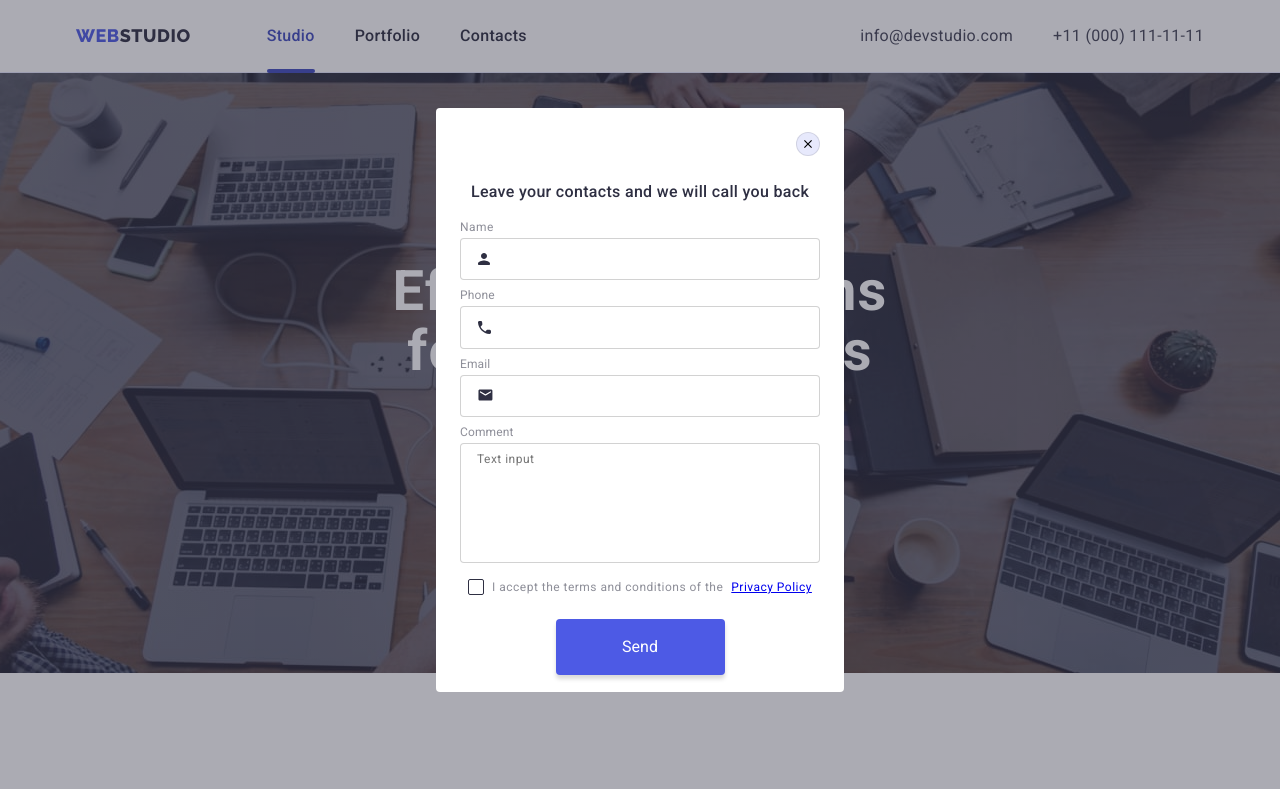
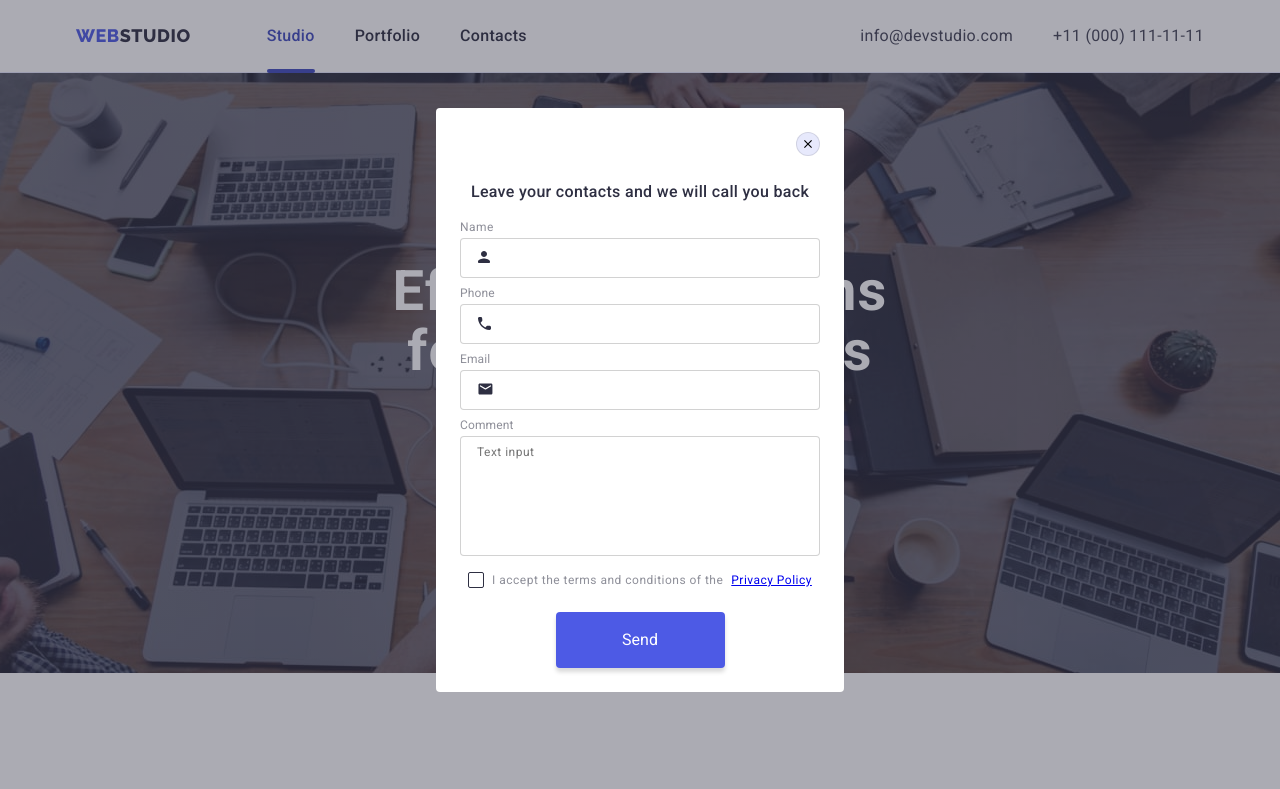
Before and after one commit to VladRaFeed/goit-markup-hw-06, a plain HTML site: page index.html in a window 1280 px wide. Both pictures are taken after a click on the button "Order Service". Shown: the top 789 px of the page. Drawn offline with nearby package versions, Linux system fonts and the light colour scheme.

Commit message:
Fixed modal and footer

```diff
--- a/css/styles.css
+++ b/css/styles.css
@@ -651,6 +651,7 @@ img {
   letter-spacing: 0.02em;
 }
 .footer-form-input {
+  width: 264px;
   color: var(--main-white-color);
   padding: 8px 16px;
   background-color: transparent;
@@ -703,6 +704,7 @@ img {
   background-color: var(--main-white-color);
   border-radius: 4px;
   transform: translate(-50%, -50%);
+  padding: 72px 24px 24px;
 }
 
 .modal-close {
@@ -734,7 +736,6 @@ img {
 }
 
 .modal-title {
-  margin-top: 72px;
   text-align: center;
   color: var(--main-text-color);
   font-weight: 500;
@@ -744,7 +745,6 @@ img {
 
 .form {
   margin-top: 16px;
-  padding: 0 24px;
 }
 
 .form-group {
@@ -758,8 +758,13 @@ img {
   position: relative;
 }
 
+.form-wrapper-comment {
+  display: flex;
+  flex-direction: column;
+}
+
 .form-label-name {
-  padding-bottom: 4px;
+  margin-bottom: 4px;
   color: var(--form-label-color);
   font-size: 12px;
   line-height: 1.17;
@@ -767,7 +772,7 @@ img {
 }
 
 .form-label {
-  padding-bottom: 4px;
+  margin-bottom: 4px;
   color: var(--form-label-color);
   font-size: 12px;
   line-height: 1.17;
@@ -775,6 +780,7 @@ img {
 }
 
 .form-input {
+  height: 40px;
   padding: 11px 38px;
   border: 1px solid var(--form-input-border-color);
   border-radius: 4px;
--- a/index.html
+++ b/index.html
@@ -492,7 +492,7 @@
                 <use href="./images/symbol-defs.svg#icon-email"></use>
               </svg>
             </div>
-            <div class="form-wrapper">
+            <div class="form-wrapper-comment">
               <label class="form-label">Comment</label
               ><textarea
                 name="comment"
```
